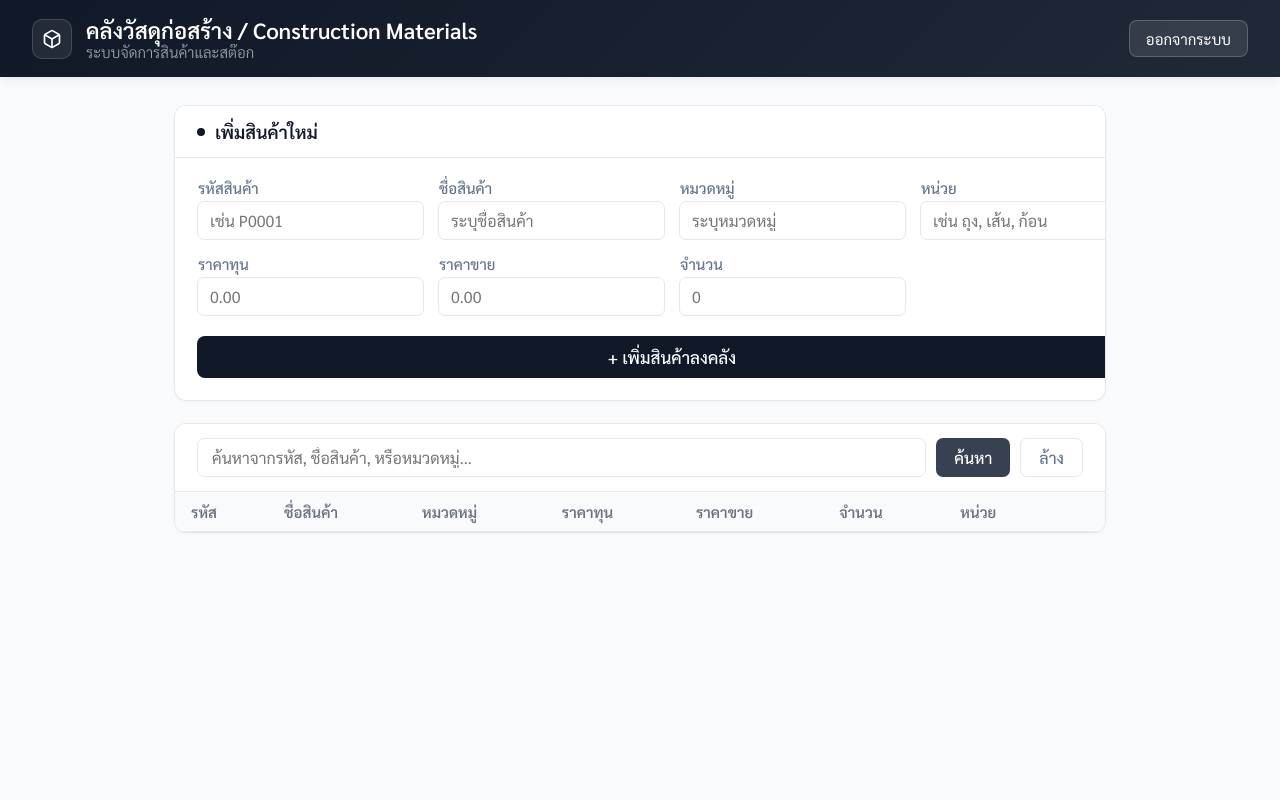
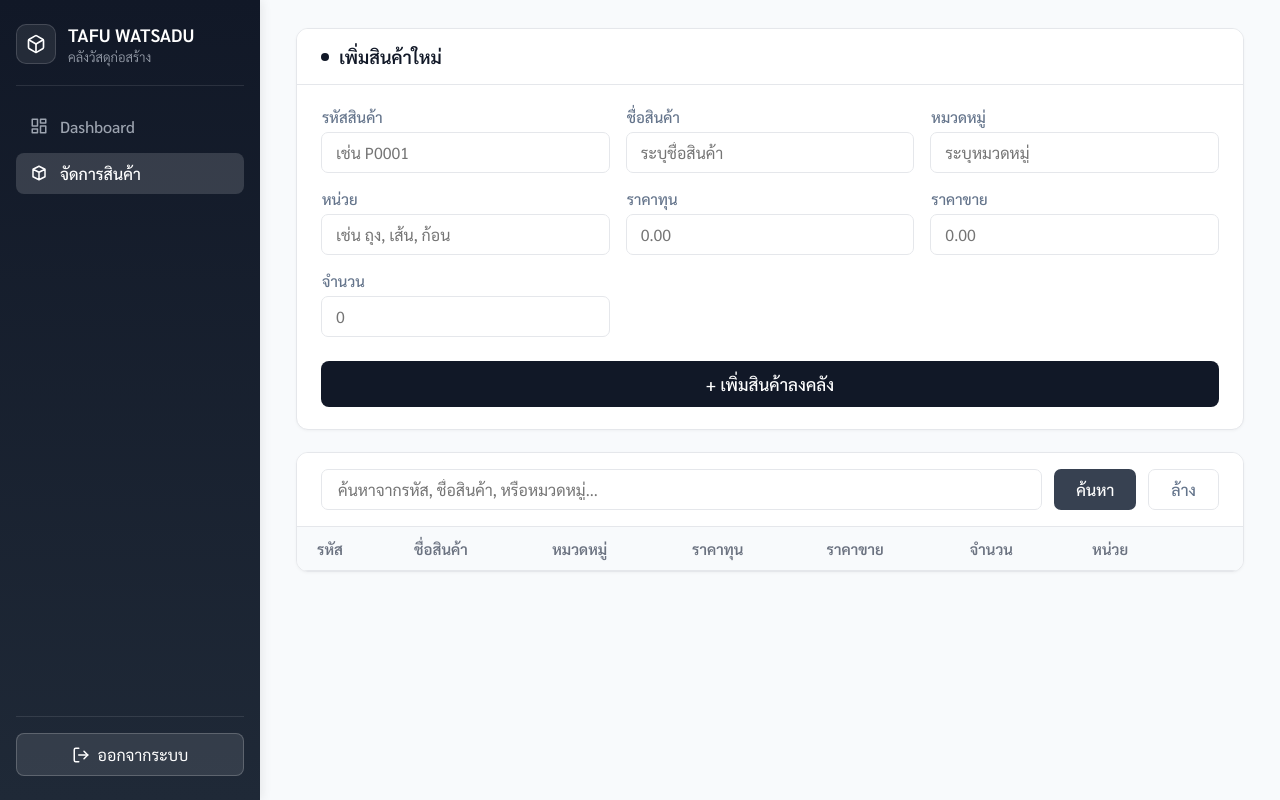
Before and after one commit to GundamWatcharapoj/Project-Tester-For-Web, a website: page public/index.html in a window 1280 px wide. Drawn offline with Linux system fonts and the light colour scheme; no server answers.

Commit message:
change ux ui loginp page and index page  and change the company name

```diff
--- a/public/index.html
+++ b/public/index.html
@@ -3,7 +3,7 @@
 
 <head>
     <meta charset="UTF-8">
-    <title>ระบบจัดการสินค้าก่อสร้างง</title>
+    <title>ระบบจัดการสินค้าก่อสร้าง</title>
     <link rel="preconnect" href="https://fonts.googleapis.com">
     <link href="https://fonts.googleapis.com/css2?family=Sarabun:wght@300;400;500;600;700&display=swap"
         rel="stylesheet">
@@ -33,19 +33,35 @@
             color: var(--ink);
             margin: 0;
             min-height: 100vh;
+            display: flex;
             -webkit-font-smoothing: antialiased;
         }
 
-        .topbar {
-            background: linear-gradient(135deg, var(--black-primary) 0%, var(--black-secondary) 100%);
-            padding: 18px 32px;
+        /* Sidebar ฝั่งซ้าย */
+        .sidebar {
+            width: 260px;
+            background: linear-gradient(180deg, var(--black-primary) 0%, var(--black-secondary) 100%);
+            padding: 24px 16px;
+            display: flex;
+            flex-direction: column;
+            justify-content: space-between;
+            height: 100vh;
+            position: sticky;
+            top: 0;
+            flex-shrink: 0;
+            box-shadow: 2px 0 10px rgba(0, 0, 0, 0.08);
+        }
+
+        .sidebar-brand {
             display: flex;
             align-items: center;
-            gap: 14px;
-            box-shadow: 0 2px 10px rgba(0, 0, 0, 0.08);
+            gap: 12px;
+            padding-bottom: 20px;
+            border-bottom: 1px solid rgba(255, 255, 255, 0.1);
+            margin-bottom: 20px;
         }
 
-        .topbar .mark {
+        .sidebar-brand .mark {
             width: 40px;
             height: 40px;
             background: rgba(255, 255, 255, 0.08);
@@ -57,26 +73,90 @@
             flex-shrink: 0;
         }
 
-        .topbar h1 {
+        .sidebar-brand h1 {
             color: #ffffff;
-            font-size: 22px;
+            font-size: 18px;
             font-weight: 600;
             margin: 0;
-            line-height: 1.1;
+            line-height: 1.2;
         }
 
-        .topbar p {
+        .sidebar-brand p {
             color: var(--grey-light);
             margin: 2px 0 0;
-            font-size: 15px;
+            font-size: 13px;
             font-weight: 300;
-            line-height: 1;
         }
 
-        .wrap {
-            max-width: 980px;
-            margin: 0 auto;
-            padding: 28px 24px 60px;
+        .sidebar-menu {
+            display: flex;
+            flex-direction: column;
+            gap: 6px;
+            flex: 1;
+        }
+
+        .nav-item {
+            display: flex;
+            align-items: center;
+            gap: 12px;
+            padding: 10px 14px;
+            color: var(--grey-light);
+            text-decoration: none;
+            border-radius: 8px;
+            font-size: 16px;
+            font-weight: 500;
+            transition: all 0.15s ease;
+            cursor: pointer;
+            border: none;
+            background: transparent;
+            width: 100%;
+            text-align: left;
+        }
+
+        .nav-item:hover {
+            background: rgba(255, 255, 255, 0.08);
+            color: #ffffff;
+        }
+
+        .nav-item.active {
+            background: rgba(255, 255, 255, 0.15);
+            color: #ffffff;
+        }
+
+        .sidebar-footer {
+            padding-top: 16px;
+            border-top: 1px solid rgba(255, 255, 255, 0.1);
+        }
+
+        .btn-logout {
+            width: 100%;
+            background: rgba(255, 255, 255, 0.1);
+            border: 1px solid rgba(255, 255, 255, 0.2);
+            color: #ffffff;
+            padding: 10px 16px;
+            border-radius: 8px;
+            font-family: var(--font-main);
+            font-size: 16px;
+            cursor: pointer;
+            display: flex;
+            align-items: center;
+            justify-content: center;
+            gap: 8px;
+            transition: all 0.15s;
+        }
+
+        .btn-logout:hover {
+            background: rgba(239, 68, 68, 0.2);
+            border-color: rgba(239, 68, 68, 0.4);
+            color: #fca5a5;
+        }
+
+        /* [ปรับปรุง] พื้นที่เนื้อหาหลัก - ขยายกว้างเต็มหน้าจอ */
+        .main-content {
+            flex: 1;
+            padding: 28px 36px 60px;
+            width: 100%;
+            max-width: 100%;
         }
 
         .panel {
@@ -86,10 +166,11 @@
             box-shadow: 0 1px 3px rgba(0, 0, 0, 0.04);
             margin-bottom: 22px;
             overflow: hidden;
+            width: 100%;
         }
 
         .panel-head {
-            padding: 14px 22px;
+            padding: 16px 24px;
             border-bottom: 1px solid var(--grey-border);
             display: flex;
             align-items: center;
@@ -111,17 +192,18 @@
             color: var(--black-primary);
         }
 
+        /* [ปรับปรุง] ปรับกริดฟอร์มให้กระจายตามความกว้างหน้าจอ */
         form#productForm {
-            padding: 20px 22px 22px;
+            padding: 22px 24px;
             display: grid;
-            grid-template-columns: repeat(4, 1fr);
-            gap: 14px;
+            grid-template-columns: repeat(auto-fit, minmax(220px, 1fr));
+            gap: 16px;
         }
 
         .field {
             display: flex;
             flex-direction: column;
-            gap: 4px;
+            gap: 6px;
         }
 
         .field label {
@@ -133,7 +215,7 @@
 
         .field input {
             font-family: var(--font-main);
-            padding: 8px 12px;
+            padding: 9px 14px;
             border: 1px solid var(--grey-border);
             border-radius: 7px;
             font-size: 16px;
@@ -149,9 +231,9 @@
         }
 
         #productForm button {
-            grid-column: span 4;
-            margin-top: 6px;
-            padding: 10px;
+            grid-column: 1 / -1;
+            margin-top: 8px;
+            padding: 12px;
             background: var(--black-primary);
             color: #ffffff;
             border: none;
@@ -172,9 +254,9 @@
         }
 
         .search-row {
-            padding: 14px 22px;
+            padding: 16px 24px;
             display: flex;
-            gap: 10px;
+            gap: 12px;
             background: #ffffff;
             border-bottom: 1px solid var(--grey-border);
         }
@@ -182,7 +264,7 @@
         .search-row input {
             flex: 1;
             font-family: var(--font-main);
-            padding: 8px 14px;
+            padding: 9px 16px;
             border: 1px solid var(--grey-border);
             border-radius: 7px;
             font-size: 16px;
@@ -198,7 +280,7 @@
 
         .search-row button {
             font-family: var(--font-main);
-            padding: 0 18px;
+            padding: 0 22px;
             border: none;
             border-radius: 7px;
             font-size: 16px;
@@ -228,6 +310,7 @@
             color: var(--ink);
         }
 
+        /* [ปรับปรุง] ตารางขยายเต็มพื้นที่ */
         table {
             width: 100%;
             border-collapse: collapse;
@@ -239,12 +322,12 @@
             font-weight: 600;
             font-size: 15px;
             text-align: left;
-            padding: 10px 16px;
+            padding: 12px 20px;
             border-bottom: 1px solid var(--grey-border);
         }
 
         tbody td {
-            padding: 10px 16px;
+            padding: 12px 20px;
             font-size: 16px;
             border-bottom: 1px solid var(--grey-border);
         }
@@ -262,7 +345,7 @@
             background: #f1f5f9;
             color: var(--black-primary);
             border: 1px solid #e2e8f0;
-            padding: 1px 8px;
+            padding: 2px 10px;
             border-radius: 5px;
             font-size: 14px;
             font-weight: 500;
@@ -286,7 +369,7 @@
             background: transparent;
             color: var(--grey-dark);
             border: 1px solid var(--grey-border);
-            padding: 3px 10px;
+            padding: 4px 12px;
             border-radius: 6px;
             font-family: var(--font-main);
             font-size: 15px;
@@ -304,7 +387,7 @@
             background: transparent;
             color: #e11d48;
             border: 1px solid #fecdd3;
-            padding: 3px 10px;
+            padding: 4px 12px;
             border-radius: 6px;
             font-family: var(--font-main);
             font-size: 15px;
@@ -325,6 +408,7 @@
             font-size: 16px;
         }
 
+        /* Modal */
         .modal-overlay {
             display: none;
             position: fixed;
@@ -344,7 +428,7 @@
             background: var(--paper);
             border-radius: 12px;
             width: 100%;
-            max-width: 560px;
+            max-width: 600px;
             box-shadow: 0 20px 50px rgba(0, 0, 0, 0.25);
             overflow: hidden;
         }
@@ -430,13 +514,25 @@
             background: var(--bg-body);
         }
 
-        @media (max-width: 640px) {
-            form#productForm {
-                grid-template-columns: 1fr 1fr;
+        /* Responsive */
+        @media (max-width: 768px) {
+            body {
+                flex-direction: column;
             }
 
-            #productForm button {
-                grid-column: span 2;
+            .sidebar {
+                width: 100%;
+                height: auto;
+                position: relative;
+                padding: 16px;
+            }
+
+            .sidebar-menu {
+                flex-direction: row;
+            }
+
+            .main-content {
+                padding: 16px;
             }
 
             table,
@@ -455,7 +551,7 @@
             tbody tr {
                 border: 1px solid var(--grey-border);
                 border-radius: 8px;
-                margin: 12px;
+                margin: 12px 0;
                 padding: 8px 4px;
             }
 
@@ -479,37 +575,14 @@
                 grid-column: span 1;
             }
         }
-
-        .topbar {
-            justify-content: space-between;
-        }
-
-        .topbar-left {
-            display: flex;
-            align-items: center;
-            gap: 14px;
-        }
-
-        .btn-logout {
-            background: rgba(255, 255, 255, 0.1);
-            border: 1px solid rgba(255, 255, 255, 0.2);
-            color: #ffffff;
-            padding: 8px 16px;
-            border-radius: 8px;
-            font-family: var(--font-main);
-            font-size: 15px;
-            cursor: pointer;
-        }
-
-        .btn-logout:hover {
-            background: rgba(255, 255, 255, 0.18);
-        }
     </style>
 </head>
 
 <body>
-    <div class="topbar">
-        <div class="topbar-left">
+    <!-- Sidebar ฝั่งซ้ายมือ -->
+    <aside class="sidebar">
+        <div>
+            <div class="sidebar-brand">
                 <div class="mark">
                     <svg width="20" height="20" viewBox="0 0 24 24" fill="none" stroke="#ffffff" stroke-width="2"
                         stroke-linecap="round" stroke-linejoin="round">
@@ -521,15 +594,47 @@
                     </svg>
                 </div>
                 <div>
-                <h1>คลังวัสดุก่อสร้าง / Construction Materials</h1>
-                <p>ระบบจัดการสินค้าและสต๊อก</p>
-            </div>
-        </div>
-        <button class="btn-logout" onclick="logout()">ออกจากระบบ</button>
+                    <h1>TAFU WATSADU</h1>
+                    <p>คลังวัสดุก่อสร้าง</p>
                 </div>
             </div>
 
-    <div class="wrap">
+            <nav class="sidebar-menu">
+                <a href="/dashboard" class="nav-item">
+                    <svg width="18" height="18" viewBox="0 0 24 24" fill="none" stroke="currentColor" stroke-width="2"
+                        stroke-linecap="round" stroke-linejoin="round">
+                        <rect x="3" y="3" width="7" height="9"></rect>
+                        <rect x="14" y="3" width="7" height="5"></rect>
+                        <rect x="14" y="12" width="7" height="9"></rect>
+                        <rect x="3" y="16" width="7" height="5"></rect>
+                    </svg>
+                    Dashboard
+                </a>
+                <a href="/" class="nav-item active">
+                    <svg width="18" height="18" viewBox="0 0 24 24" fill="none" stroke="currentColor" stroke-width="2"
+                        stroke-linecap="round" stroke-linejoin="round">
+                        <path d="M20 7l-8-4-8 4m16 0l-8 4m8-4v10l-8 4m0-10L4 7m8 4v10M4 7v10l8 4"></path>
+                    </svg>
+                    จัดการสินค้า
+                </a>
+            </nav>
+        </div>
+
+        <div class="sidebar-footer">
+            <button class="btn-logout" onclick="logout()">
+                <svg width="18" height="18" viewBox="0 0 24 24" fill="none" stroke="currentColor" stroke-width="2"
+                    stroke-linecap="round" stroke-linejoin="round">
+                    <path d="M9 21H5a2 2 0 0 1-2-2V5a2 2 0 0 1 2-2h4"></path>
+                    <polyline points="16 17 21 12 16 7"></polyline>
+                    <line x1="21" y1="12" x2="9" y2="12"></line>
+                </svg>
+                ออกจากระบบ
+            </button>
+        </div>
+    </aside>
+
+    <!-- พื้นที่เนื้อหาหลัก (Full Width) -->
+    <main class="main-content">
         <div class="panel">
             <div class="panel-head">
                 <span class="dot"></span>
@@ -564,9 +669,6 @@
                     <label>จำนวน</label>
                     <input type="number" id="quantity" required placeholder="0">
                 </div>
-                <div class="field" style="justify-content:flex-end;">
-                    <label>&nbsp;</label>
-                </div>
                 <button type="submit">+ เพิ่มสินค้าลงคลัง</button>
             </form>
         </div>
@@ -593,8 +695,9 @@
                 <tbody id="productList"></tbody>
             </table>
         </div>
-    </div>
+    </main>
 
+    <!-- Modal สำหรับแก้ไขสินค้า -->
     <div class="modal-overlay" id="editModal">
         <div class="modal-box">
             <div class="modal-head">
@@ -685,6 +788,7 @@
             allProducts = data
             renderProducts(data)
         }
+
         async function checkAuth() {
             const res = await fetch('/api/me', { credentials: 'include' })
             const data = await res.json()
```
Also changed, not shown: public/login.html (+1 -1 lines). Lines whose indentation alone changed are shown as unchanged.
